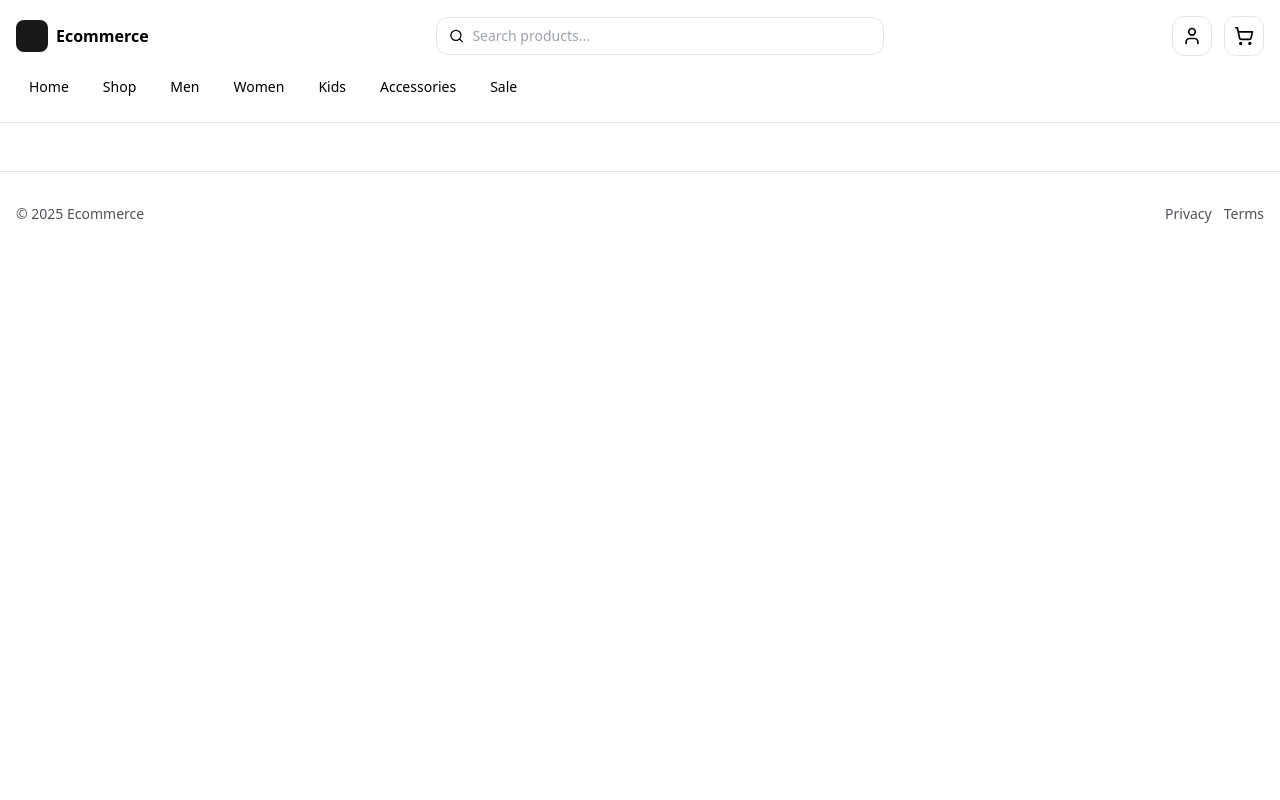
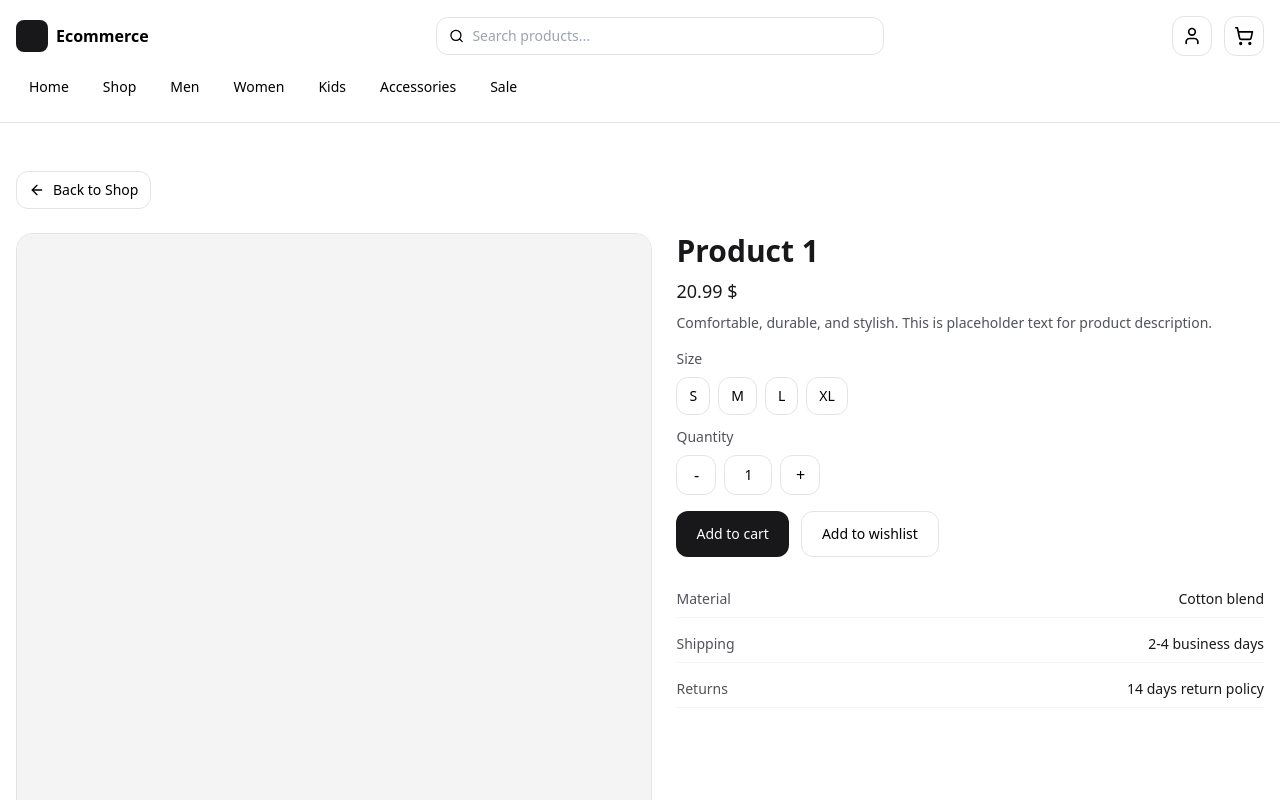
Before and after one commit to eylem-emel/EcommerceProject-eylem.emel, a React (Vite) app: page /product/1 in a window 1280 px wide. Shown: the top 800 px of the page. Built offline with nearby package versions, Linux system fonts and the light colour scheme.

Commit message:
feat: add ProductDetailPage component and update routing; enhance ProductCard to link to product details

```diff
--- a/src/App.jsx
+++ b/src/App.jsx
@@ -5,6 +5,8 @@ import Footer from "./layout/Footer";
 
 import HomePage from "./pages/HomePage";
 import ShopPage from "./pages/ShopPage";
+import ProductDetailPage from "./pages/ProductDetailPage";
+
 
 export default function App() {
   return (
@@ -15,6 +17,7 @@ export default function App() {
         <Routes>
           <Route path="/" element={<HomePage />} />
           <Route path="/shop" element={<ShopPage />} />
+          <Route path="/product/:id" element={<ProductDetailPage />} />
         </Routes>
       </PageContent>
 
--- a/src/components/ProductCard.jsx
+++ b/src/components/ProductCard.jsx
@@ -1,14 +1,21 @@
-export default function ProductCard({ title, price }) {
+import { Link } from "react-router-dom";
+
+export default function ProductCard({ id, title, price }) {
   return (
-    <div className="w-full border border-zinc-200 rounded-2xl overflow-hidden flex flex-col">
+    <Link
+      to={`/product/${id}`}
+      className="w-full border border-zinc-200 rounded-2xl overflow-hidden flex flex-col hover:border-zinc-300"
+    >
       <div className="w-full aspect-[4/3] bg-zinc-100" />
+
       <div className="p-4 flex flex-col gap-2">
-        <div className="text-sm font-medium">{title}</div>
+        <div className="text-sm font-medium text-zinc-900">{title}</div>
         <div className="text-sm text-zinc-600">{price}</div>
-        <button className="mt-2 px-4 py-2 rounded-xl bg-zinc-900 text-white text-sm">
-          Add to cart
-        </button>
+
+        <div className="mt-2 px-4 py-2 rounded-xl bg-zinc-900 text-white text-sm text-center">
+          View details
+        </div>
       </div>
-    </div>
+    </Link>
   );
 }
--- a/src/pages/HomePage.jsx
+++ b/src/pages/HomePage.jsx
@@ -30,7 +30,7 @@ export default function HomePage() {
               key={p.id}
               className="w-full sm:w-[calc(50%-0.5rem)] lg:w-[calc(25%-0.75rem)] flex"
             >
-              <ProductCard title={p.title} price={p.price} />
+              <ProductCard id={p.id} title={p.title} price={p.price} />
             </div>
           ))}
         </div>
--- /dev/null
+++ b/src/pages/ProductDetailPage.jsx
@@ -0,0 +1,111 @@
+import { useParams, Link } from "react-router-dom";
+import { ArrowLeft } from "lucide-react";
+
+export default function ProductDetailPage() {
+  const { id } = useParams();
+
+  // Şimdilik fake data (sonra store/api bağlarız)
+  const product = {
+    id,
+    title: `Product ${id}`,
+    price: `${(19.99 + Number(id)).toFixed(2)} $`,
+    desc: "Comfortable, durable, and stylish. This is placeholder text for product description.",
+  };
+
+  return (
+    <div className="w-full flex flex-col gap-6 py-6">
+      {/* Back */}
+      <div className="w-full flex">
+        <Link
+          to="/shop"
+          className="inline-flex items-center gap-2 text-sm px-3 py-2 rounded-xl border border-zinc-200"
+        >
+          <ArrowLeft className="w-4 h-4" />
+          Back to Shop
+        </Link>
+      </div>
+
+      {/* Content wrapper (flex-only responsive layout) */}
+      <div className="w-full flex flex-col lg:flex-row gap-6">
+        {/* Image */}
+        <div className="w-full lg:w-[52%] flex">
+          <div className="w-full rounded-2xl border border-zinc-200 overflow-hidden flex">
+            <div className="w-full aspect-[4/3] lg:aspect-[4/4] bg-zinc-100" />
+          </div>
+        </div>
+
+        {/* Info */}
+        <div className="w-full lg:w-[48%] flex">
+          <div className="w-full flex flex-col gap-4">
+            <div className="flex flex-col gap-2">
+              <h1 className="text-2xl sm:text-3xl font-semibold text-zinc-900">
+                {product.title}
+              </h1>
+              <div className="text-lg text-zinc-900">{product.price}</div>
+              <p className="text-sm text-zinc-600">{product.desc}</p>
+            </div>
+
+            {/* Options (placeholder) */}
+            <div className="w-full flex flex-col gap-3">
+              <div className="flex flex-col gap-2">
+                <span className="text-sm text-zinc-600">Size</span>
+                <div className="flex flex-wrap gap-2">
+                  {["S", "M", "L", "XL"].map((s) => (
+                    <button
+                      key={s}
+                      className="px-3 py-2 rounded-xl border border-zinc-200 text-sm"
+                    >
+                      {s}
+                    </button>
+                  ))}
+                </div>
+              </div>
+
+              <div className="flex flex-col gap-2">
+                <span className="text-sm text-zinc-600">Quantity</span>
+                <div className="flex items-center gap-2">
+                  <button className="w-10 h-10 rounded-xl border border-zinc-200">
+                    -
+                  </button>
+                  <div className="w-12 h-10 rounded-xl border border-zinc-200 flex items-center justify-center text-sm">
+                    1
+                  </div>
+                  <button className="w-10 h-10 rounded-xl border border-zinc-200">
+                    +
+                  </button>
+                </div>
+              </div>
+            </div>
+
+            {/* Actions */}
+            <div className="w-full flex flex-col sm:flex-row gap-3">
+              <button className="w-full sm:w-auto px-5 py-3 rounded-xl bg-zinc-900 text-white text-sm">
+                Add to cart
+              </button>
+              <button className="w-full sm:w-auto px-5 py-3 rounded-xl border border-zinc-200 text-sm">
+                Add to wishlist
+              </button>
+            </div>
+
+            {/* Details list */}
+            <div className="w-full flex flex-col gap-2 pt-2">
+              {[
+                ["Material", "Cotton blend"],
+                ["Shipping", "2-4 business days"],
+                ["Returns", "14 days return policy"],
+              ].map(([k, v]) => (
+                <div
+                  key={k}
+                  className="w-full flex items-center justify-between gap-4 border-b border-zinc-100 py-2"
+                >
+                  <span className="text-sm text-zinc-600">{k}</span>
+                  <span className="text-sm text-zinc-900">{v}</span>
+                </div>
+              ))}
+            </div>
+          </div>
+        </div>
+      </div>
+    </div>
+  );
+}
--- a/src/pages/ShopPage.jsx
+++ b/src/pages/ShopPage.jsx
@@ -43,7 +43,7 @@ export default function ShopPage() {
             key={p.id}
             className="w-full sm:w-[calc(50%-0.5rem)] lg:w-[calc(25%-0.75rem)] flex"
           >
-            <ProductCard title={p.title} price={p.price} />
+            <ProductCard id={p.id} title={p.title} price={p.price} />
           </div>
         ))}
       </div>
```
